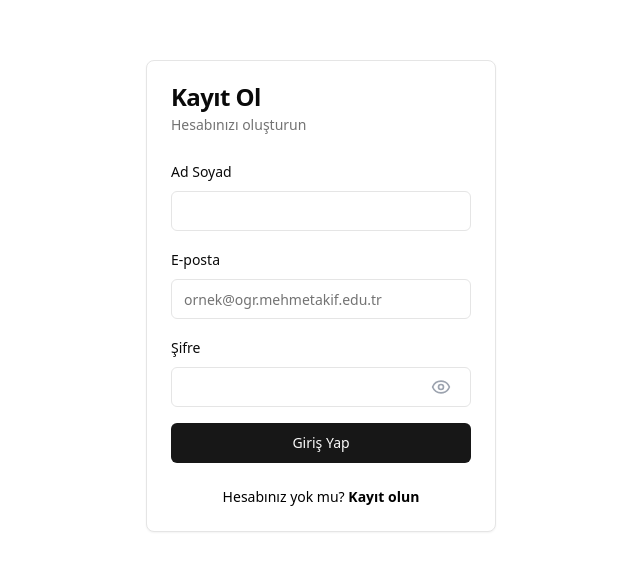
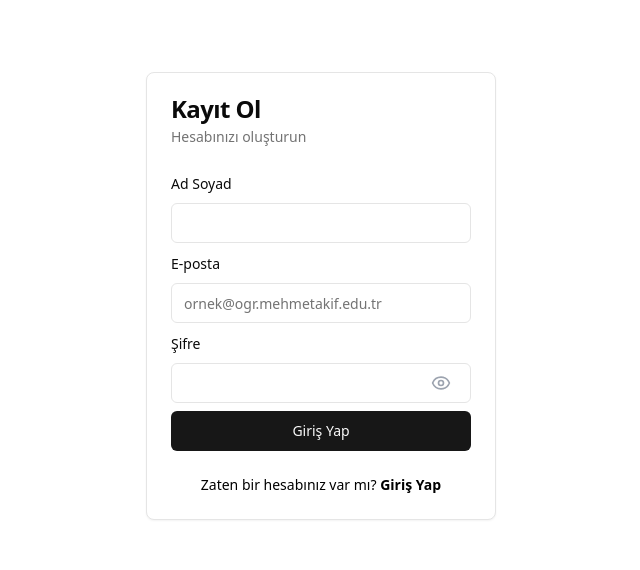
Before and after one commit to berkayderin/internship-online, a Next.js app: page /register in a window 1280 px wide. Shown: the part 104-674 px from the top of the page, without its empty margins (319-959 px from the left). Built offline with nearby package versions, Linux system fonts and the light colour scheme.

Commit message:
fix: edit login register page

```diff
--- a/app/(auth)/login/page.jsx
+++ b/app/(auth)/login/page.jsx
@@ -63,7 +63,7 @@ export default function LoginPage() {
 					<Form {...form}>
 						<form
 							onSubmit={form.handleSubmit(onSubmit)}
-							className="space-y-4"
+							className="space-y-2"
 						>
 							<FormField
 								control={form.control}
@@ -118,13 +118,13 @@ export default function LoginPage() {
 						</form>
 					</Form>
 				</CardContent>
-				<CardFooter className="flex flex-col justify-center gap-2">
+				<CardFooter className="flex flex-col justify-center">
 					<Link
 						href="/register"
 						className="text-sm text-black hover:underline"
 					>
 						Hesabınız yok mu?{' '}
-						<span className="font-semibold"> Kayıt olun </span>
+						<span className="font-semibold">Kayıt olun</span>
 					</Link>
 				</CardFooter>
 			</Card>
--- a/app/(auth)/register/page.jsx
+++ b/app/(auth)/register/page.jsx
@@ -63,7 +63,7 @@ export default function RegisterPage() {
 					<Form {...form}>
 						<form
 							onSubmit={form.handleSubmit(onSubmit)}
-							className="space-y-4"
+							className="space-y-2"
 						>
 							<FormField
 								control={form.control}
@@ -133,11 +133,11 @@ export default function RegisterPage() {
 				</CardContent>
 				<CardFooter className="flex flex-col justify-center">
 					<Link
-						href="/register"
+						href="/login"
 						className="text-sm text-black hover:underline"
 					>
-						Hesabınız yok mu?{' '}
-						<span className="font-semibold"> Kayıt olun </span>
+						Zaten bir hesabınız var mı?{' '}
+						<span className="font-semibold">Giriş Yap</span>
 					</Link>
 				</CardFooter>
 			</Card>
```
